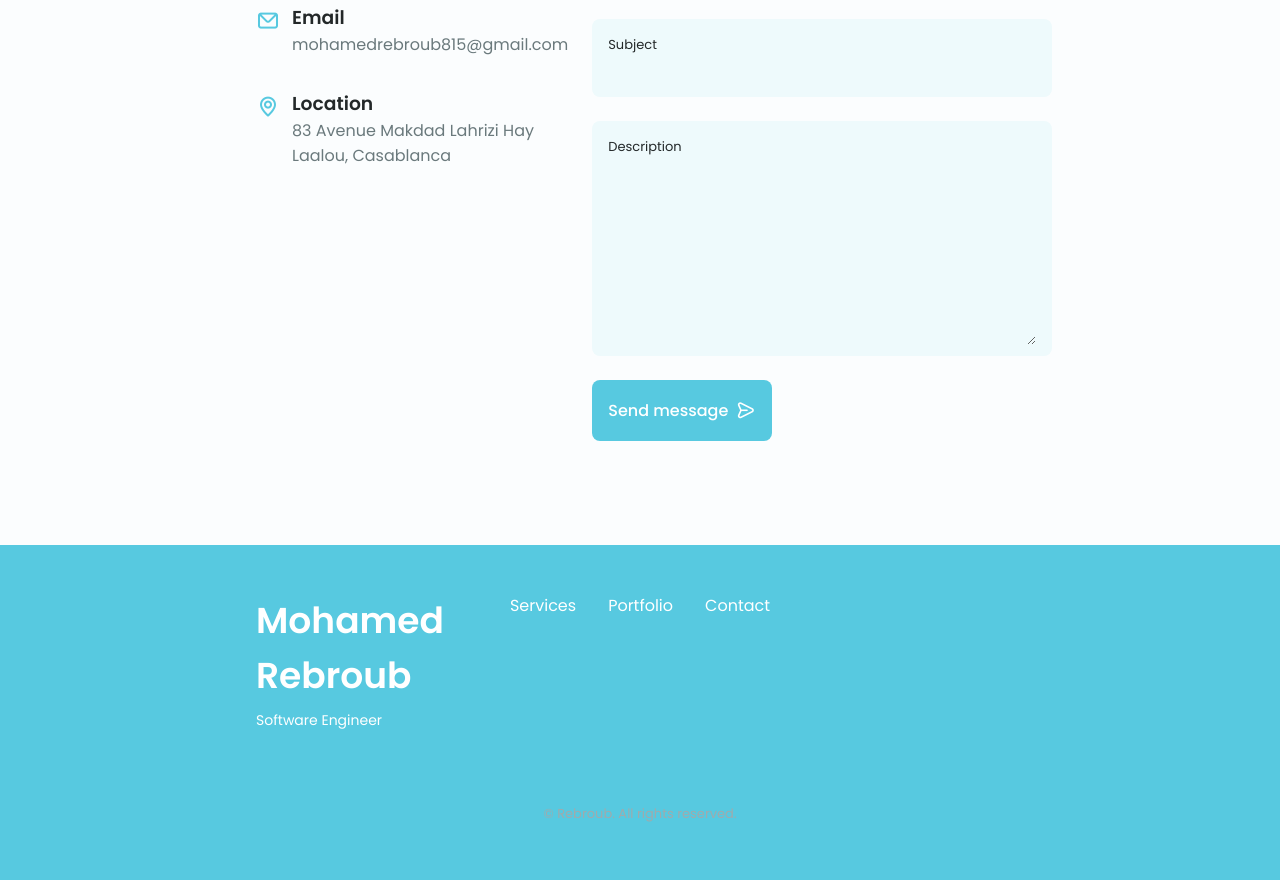
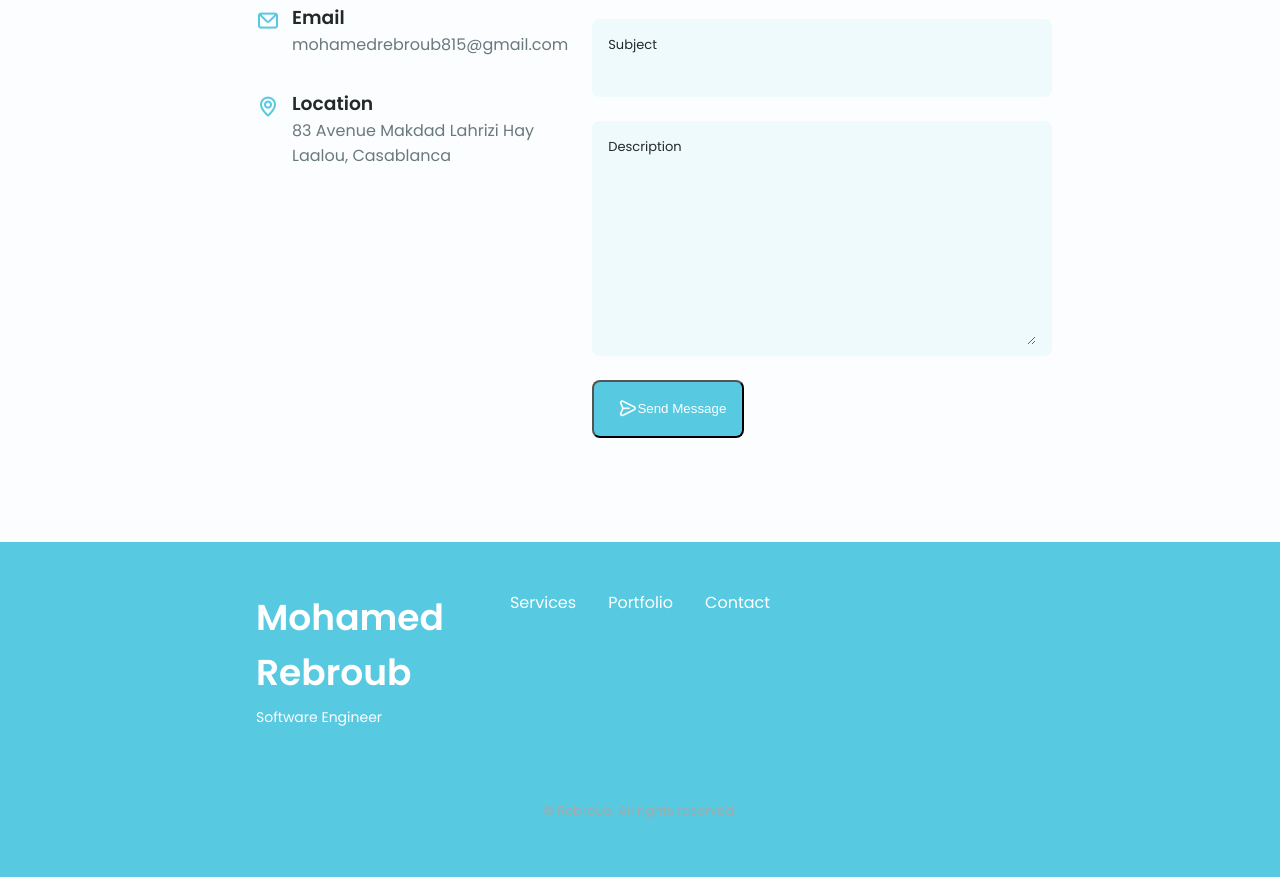
Before and after one commit to Mohamed-Rebroub/Rebroub.github.io, a plain HTML site: page index.html in a window 1280 px wide. Shown: the part 4909-5789 px from the top of the page. Drawn offline with nearby package versions, Linux system fonts and the light colour scheme.

Commit message:
Update index.html

```diff
--- a/index.html
+++ b/index.html
@@ -556,10 +556,11 @@
                     </div>
 
                     <div>
-                        <a href="#" class="button button--flex">
-                            Send message
+
+                        <button class="button button--flex" type="submit"  data-form-btn>
                             <i class="uil uil-message button__icon"></i>
-                        </a>
+                <span>Send Message</span>
+              </button>
                     </div>
                 </form>
             </div>
```
